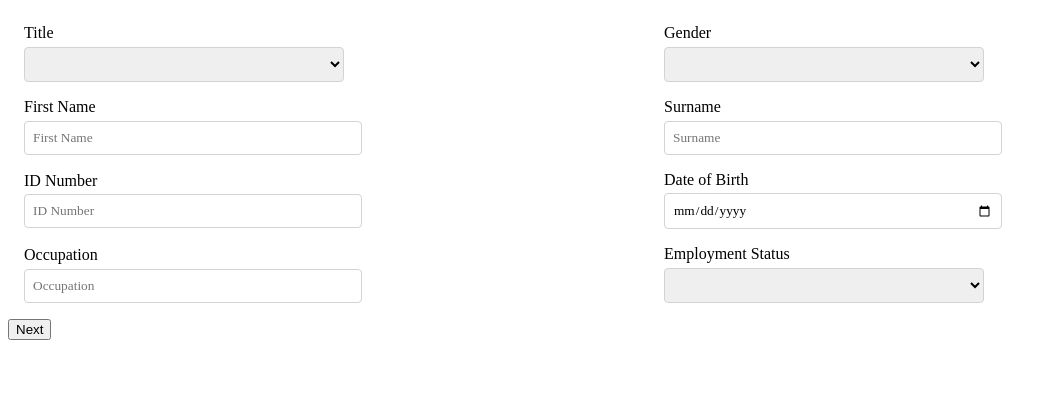
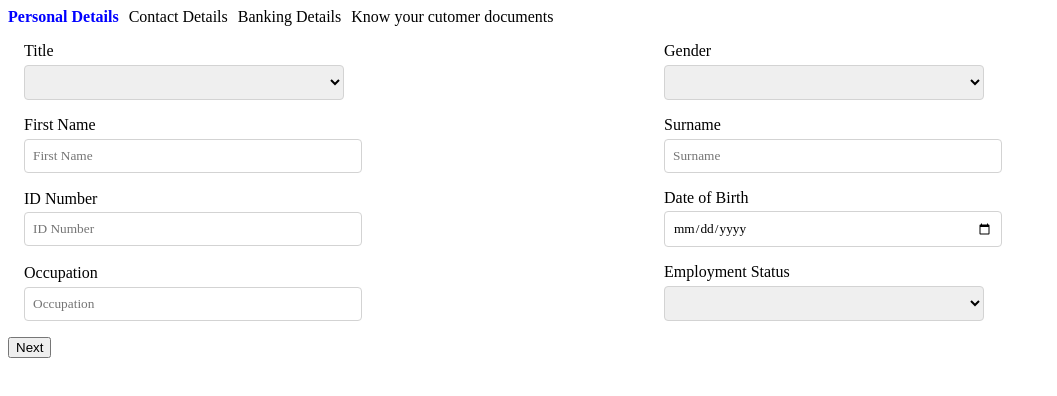
Before and after one commit to Amen-Musingarimi/code-virtus-assignment, an Angular app: page / in a window 1280 px wide. Shown: the top 396 px of the page, without its empty margins (0-1057 px from the left). Built offline with nearby package versions, Linux system fonts and the light colour scheme.

Commit message:
Add links container

```diff
--- a/src/app/multi-step-form/multi-step-form.component.css
+++ b/src/app/multi-step-form/multi-step-form.component.css
@@ -0,0 +1,11 @@
+.navigation a {
+  margin-right: 10px;
+  color: black;
+  text-decoration: none;
+  cursor: pointer;
+}
+
+.navigation a.active {
+  color: blue;
+  font-weight: bold;
+}
--- a/src/app/multi-step-form/multi-step-form.component.html
+++ b/src/app/multi-step-form/multi-step-form.component.html
@@ -1,3 +1,19 @@
+<div class="wrapping-container">
+  <div class="navigation">
+    <a (click)="navigateToStep(1)" [class.active]="step === 1"
+      >Personal Details</a
+    >
+    <a (click)="navigateToStep(2)" [class.active]="step === 2"
+      >Contact Details</a
+    >
+    <a (click)="navigateToStep(3)" [class.active]="step === 3"
+      >Banking Details</a
+    >
+    <a (click)="navigateToStep(4)" [class.active]="step === 4"
+      >Know your cutomer documents</a
+    >
+  </div>
+
   <div>
     <app-personal-data
       *ngIf="step === 1"
@@ -28,3 +44,4 @@
       (handleSubmit)="handleSubmit()"
     ></app-kyc-documents>
   </div>
+</div>
--- a/src/app/multi-step-form/multi-step-form.component.ts
+++ b/src/app/multi-step-form/multi-step-form.component.ts
@@ -43,6 +43,10 @@ export class MultiStepFormComponent {
     this.step--;
   }
 
+  navigateToStep(step: number): void {
+    this.step = step;
+  }
+
   handleChange(field: string, value: any): void {
     this.formData[field] = value;
   }
```
Lines whose indentation alone changed are shown as unchanged.
